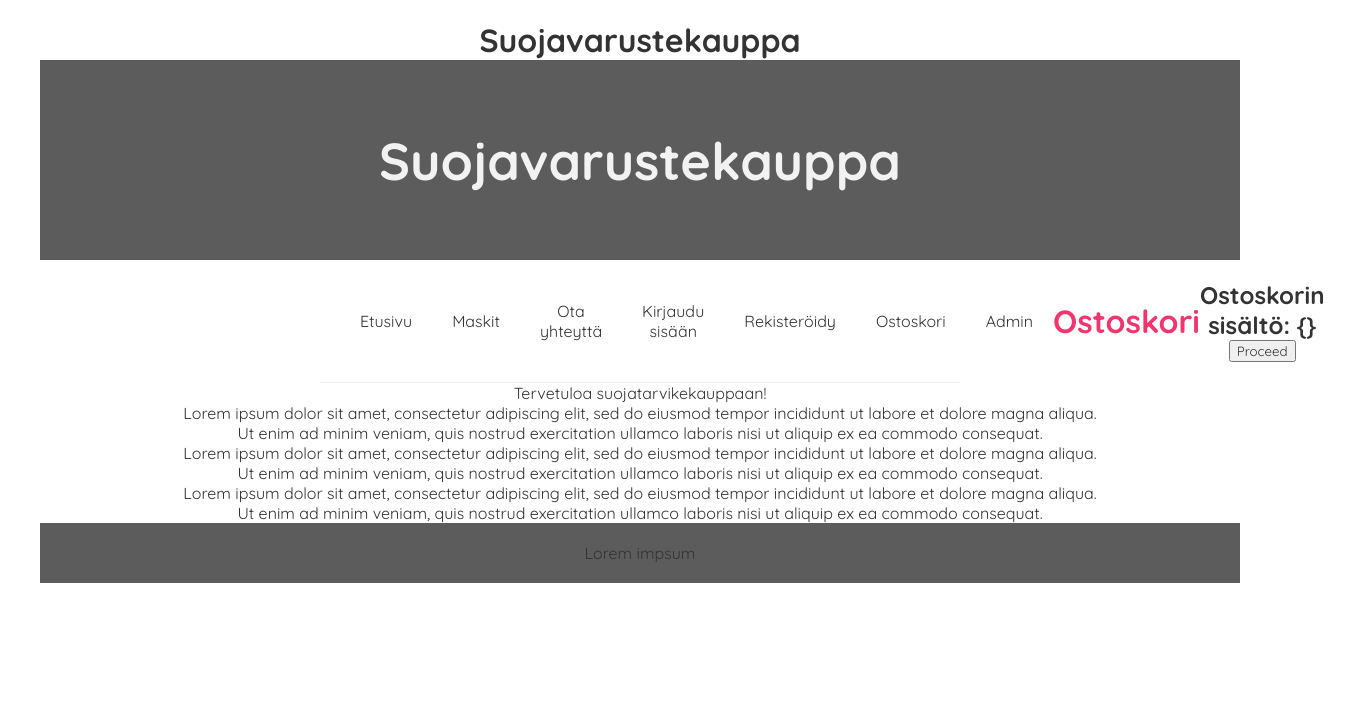
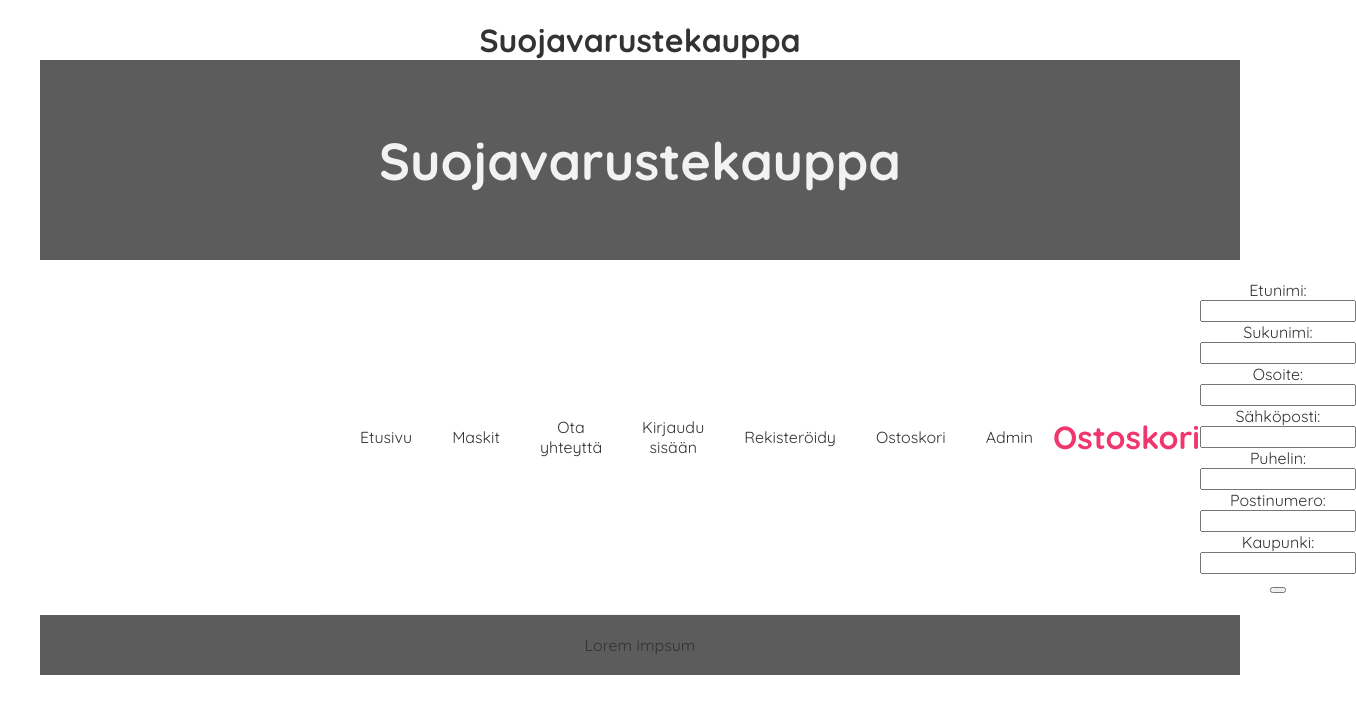
Before and after one commit to JereRajala00/Suojatarvikekauppa, a React (Create React App) app: page / in a window 1280 px wide. Both pictures are taken after a click on the item "Ostoskori". Shown: the top 714 px of the page, 1356 px wide, since content can reach past the window. Built offline with nearby package versions, Linux system fonts and the light colour scheme.

Commit message:
Implement order placing to database

```diff
--- a/src/App.js
+++ b/src/App.js
@@ -6,15 +6,8 @@ import Header from './header';
 import Footer from './footer.js';
 import { useSelector, useDispatch } from 'react-redux';
 import { AddItemToCart } from './cart';
+import store from './index';
 
-//let store = createStore(Counter);
-/*const rootElement = document.getElementById("root");
-render(
-  <Provider store={store}>
-    <App />
-  </Provider>,
-  rootElement
-);*/
 
 function App() {
   // Intialize Redux store and navbar
@@ -41,7 +34,7 @@ function App() {
           <div><GetProductsHtml/></div>
         }
         {(selectedItem == 'Ostoskori') &&
-          <div><ShowCartContents/></div>
+          <div><PlaceOrder/></div>
         }
         {(selectedItem == 'Rekisteröidy') &&
           <div><RegisterAccount/></div>
@@ -54,19 +47,6 @@ function App() {
         }
         </div>
 
-      <p>Tervetuloa suojatarvikekauppaan!<br></br>
-
-      Lorem ipsum dolor sit amet, consectetur adipiscing elit, sed do eiusmod tempor incididunt ut labore et dolore magna aliqua.<br></br>
-
-      Ut enim ad minim veniam, quis nostrud exercitation ullamco laboris nisi ut aliquip ex ea commodo consequat.
-      <br></br>
-
-      Lorem ipsum dolor sit amet, consectetur adipiscing elit, sed do eiusmod tempor incididunt ut labore et dolore magna aliqua.<br></br>
-      Ut enim ad minim veniam, quis nostrud exercitation ullamco laboris nisi ut aliquip ex ea commodo consequat.
-      <br></br>
-      Lorem ipsum dolor sit amet, consectetur adipiscing elit, sed do eiusmod tempor incididunt ut labore et dolore magna aliqua.<br></br>
-      Ut enim ad minim veniam, quis nostrud exercitation ullamco laboris nisi ut aliquip ex ea commodo consequat.
-      </p>
   	    <Footer></Footer>
       </div>
     </div>
@@ -114,8 +94,12 @@ function ShowCartContents() {
       </div>
   );
 }
+// Function for fetching information of logged user
 function GetCustomerInfo() {
-  fetch(`http://127.0.0.1:5000/getCustomerInfo`)
+  fetch('http://127.0.0.1:5000/getCustomerInfo', {
+    method: 'GET',
+    credentials: 'include'
+  })
       .then((response) => response.json())
       .then((response) => {
         setCustomerInfo(response);
@@ -130,6 +114,48 @@ function GetCustomerInfo() {
           </h2>
         </div>
       );
+}
+function PlaceOrder() {
+  return (
+    <div>
+    Etunimi:<br/>
+    <input type="text" name="firstname" id="order_firstname"/><br/>
+    Sukunimi:<br/>
+    <input type="text" name="lastname" id="order_lastname"/><br/>
+    Osoite:<br/>
+    <input type="text" name="address" id="order_address"/><br/>
+    Sähköposti:<br/>
+    <input type="text" name="email" id="order_email"/><br/>
+    Puhelin:<br/>
+    <input type="text" name="phone" id="order_phone"/><br/>
+    Postinumero:<br/>
+    <input type="number" name="zip" id="order_zip"/><br/>
+    Kaupunki:<br/>
+    <input type="text" name="city" id="order_city"/><br/>
+    <button onClick={() => SubmitOrder()}></button>
+    </div>
+  );
+}
+function SubmitOrder() {
+  console.log(store.getState());
+  const cartContents = JSON.stringify(store.getState());
+  fetch('http://127.0.0.1:5000/placeOrder', {
+    method: 'POST',
+    headers: {
+      'Accept': 'application/json',
+      'Content-Type': 'application/json',
+    },
+    body: JSON.stringify({
+      firstname: document.getElementById("order_firstname").value,
+      lastname: document.getElementById("order_lastname").value,
+      address: document.getElementById("order_address").value,
+      zip: document.getElementById("order_zip").value,
+      city: document.getElementById("order_city").value,
+      email: document.getElementById("order_email").value,
+      phone: document.getElementById("order_phone").value,
+      orderInfo: cartContents
+    })
+  })
 }
 // Function for calling adminPanel API call, under development
 function AdminPanel() {
--- a/src/index.js
+++ b/src/index.js
@@ -26,3 +26,4 @@ ReactDOM.render(
 // to log results (for example: reportWebVitals(console.log))
 // or send to an analytics endpoint. Learn more: https://bit.ly/CRA-vitals
 reportWebVitals();
+export default store;
```
Also changed, not shown: database.txt, 2 other files (tests, documents, lock files or other folders).
